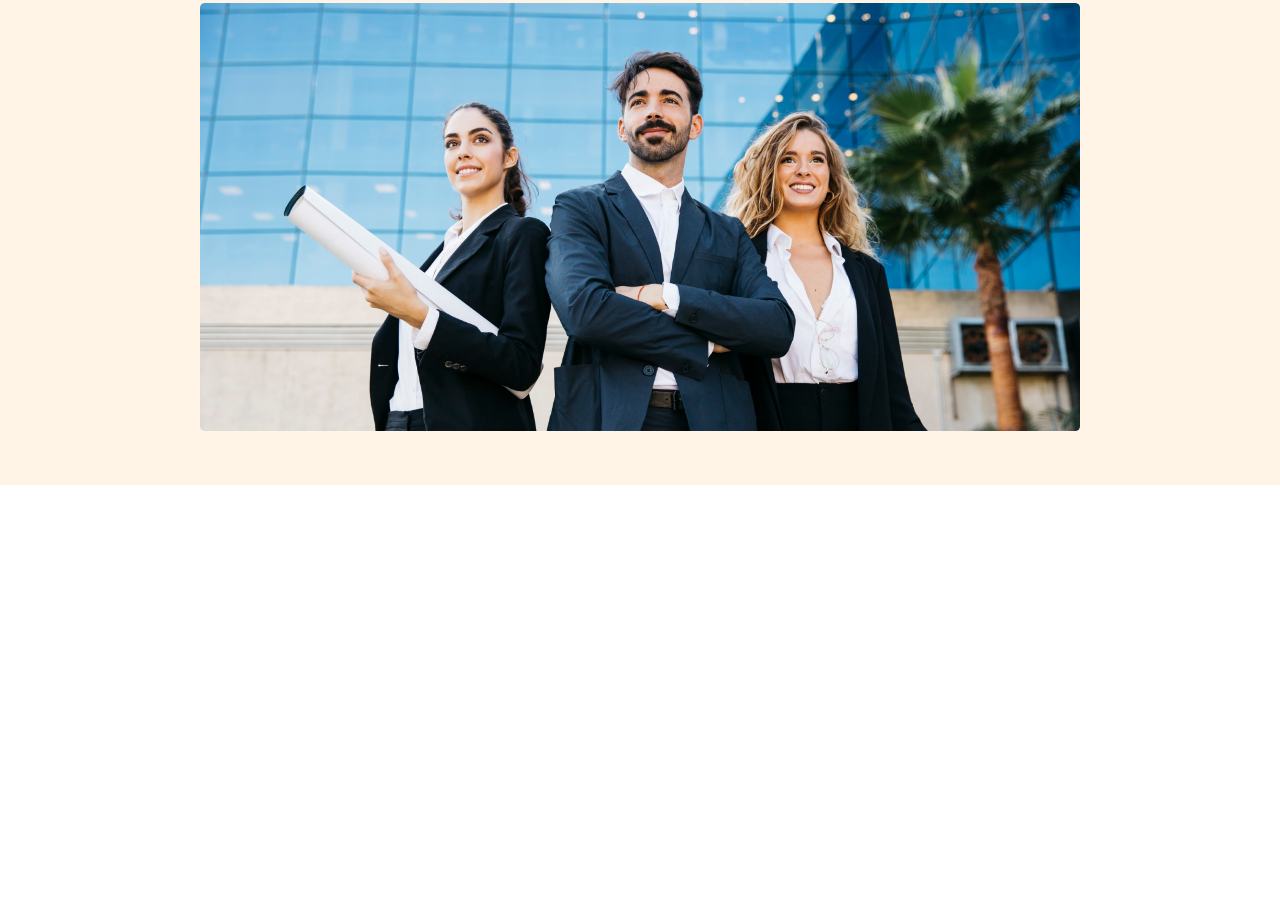
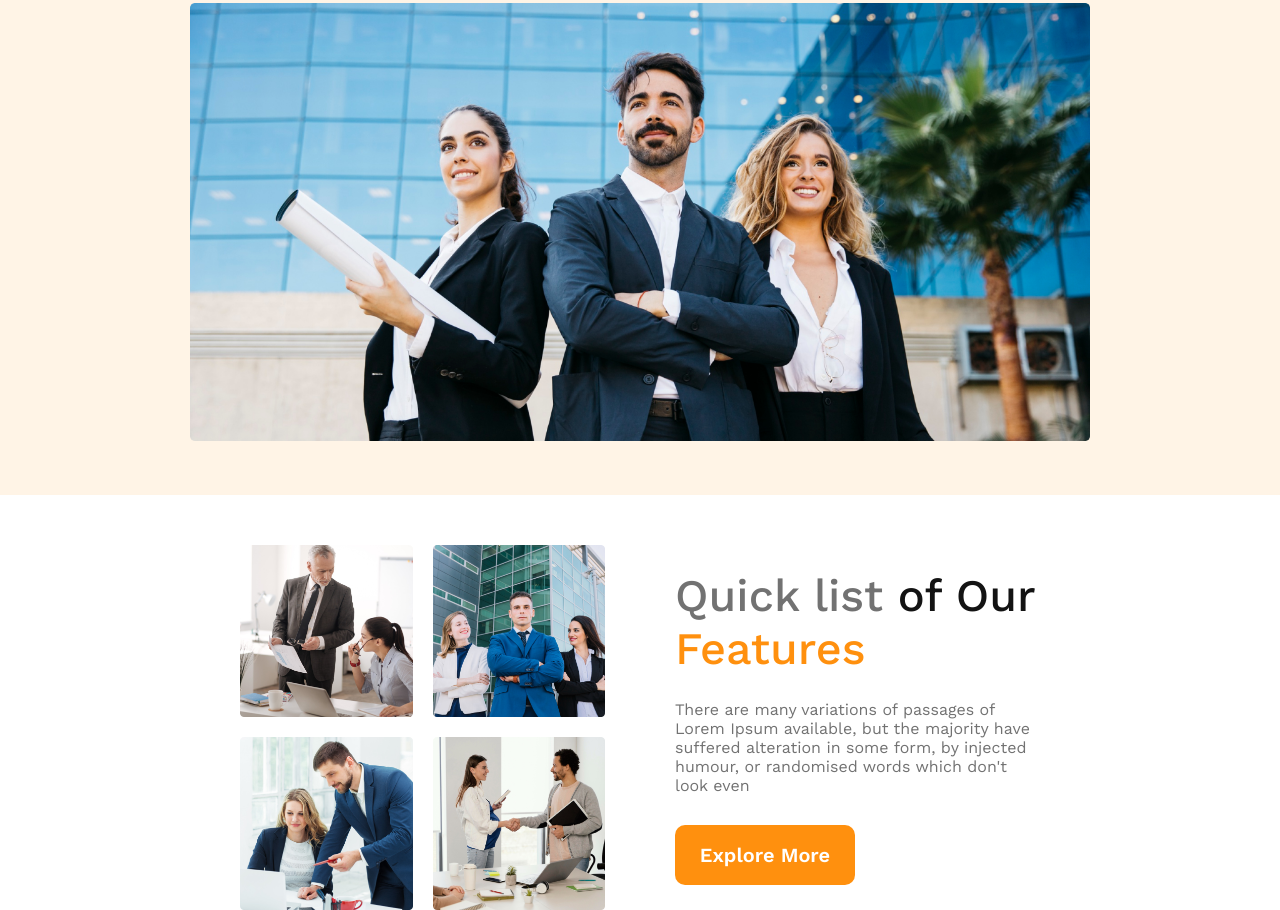
Before and after one commit to iibrahim70/assignment-2, a plain HTML site: page index.html in a window 1280 px wide. Shown: the part 501-1411 px from the top of the page. Before the commit the page ends 986 px from the top, so only its background shows below. Drawn offline with nearby package versions, Linux system fonts and the light colour scheme.

Commit message:
added quick list section

```diff
--- a/index.html
+++ b/index.html
@@ -41,5 +41,27 @@
     </div>
   </div>
   </section>
+
+  <!-- This is quick list section -->
+  <section>
+    <div class="quick-list-container">
+      <div class="left-side">
+        <img src="images/team1.png" alt="">
+        <img src="images/team2.png" alt="">
+        <img src="images/team3.png" alt="">
+        <img src="images/team4.png" alt="">
+      </div>
+      <div class="right-side">
+        <h3 class="quick-list-title">
+          <span class="title-one">Quick list</span>
+          <span class="title-two">of Our</span>
+          <span class="title-three">Features</span>
+        </h3>
+        <p class="quick-list-description">There are many variations of passages of Lorem Ipsum available, but the majority have suffered alteration in some form, by injected humour, or randomised words which don't look even</p>
+        <button class="btn-primary">Explore More</button>
+      </div>
+    </div>
+  </section>
+
 </body>
 </html>
--- a/styles/style.css
+++ b/styles/style.css
@@ -1,13 +1,16 @@
 /* Work sans font */
 @import url('https://fonts.googleapis.com/css2?family=Work+Sans:wght@300;400;500;600;700;800&display=swap');
 
-/* Universal declaration */
+/* Universal and body declaration */
 *{
   margin: 0;
   padding: 0;
   text-decoration: none;
   list-style: none;
   font-family: 'Work Sans', sans-serif;
+}
+body img{
+  width: 100%;
 }
 
 /* Css Custom Variables */
@@ -49,7 +52,6 @@
 
 /* Banner styles */
 .banner-container{
-  /* height: 1200px; */
   background-color: var(--color-primary);
 }
 .banner-items{
@@ -78,9 +80,43 @@
   color: var(--font-color-four);
 }
 .banner-cover{
-  text-align: center;
-  padding: 50px 200px;
+  margin: 0 auto;
+  width: 900px;
+  padding: 50px 0;
 }
-.banner-cover img{
-  width: 100%;
+
+/* Quick list styles */
+.quick-list-container{
+  margin: 0 auto;
+  margin-top: 50px;
+  width: 800px;
+  display: grid;
+  gap: 70px;
+  grid-template-columns: repeat(2, 1fr);
+  align-items: center;
 }
+.quick-list-container .left-side{
+  display: grid;
+  gap: 20px;
+  grid-template-columns: repeat(2, 1fr);
+}
+.quick-list-title{
+  font-weight: 500;
+  font-size: 45px;
+  margin-bottom: 25px;
+}
+.title-one{
+  color: var(--font-color-three);
+}
+.title-two{
+  color: var(--font-color-one);
+}
+.title-three{
+  color: var(--font-color-);
+}
+.quick-list-description{
+  font-weight: 400;
+  font-size: 16px;
+  margin-bottom: 30px;
+  color: var(--font-color-three);
+}
```
